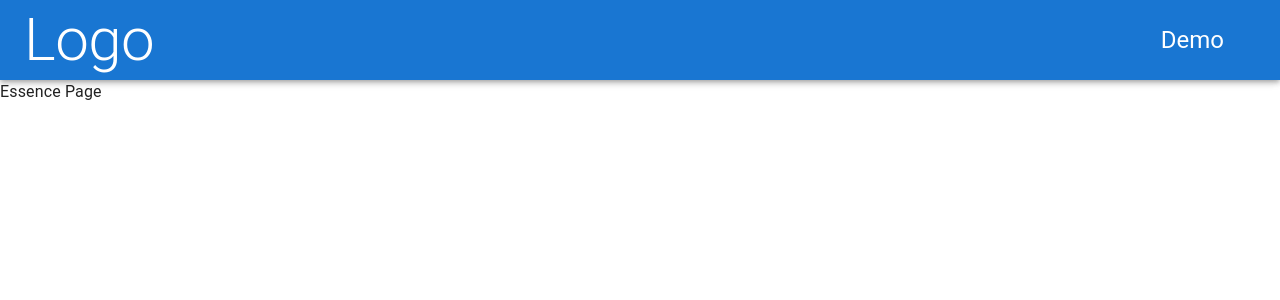
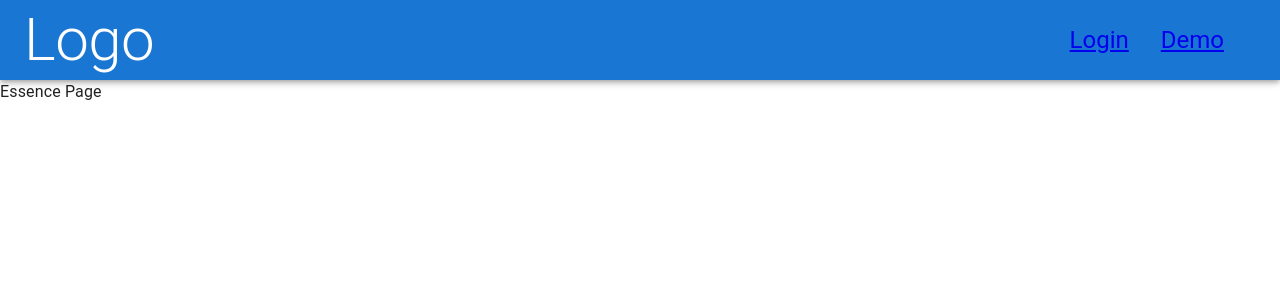
Before and after one commit to caciano-programmer/Essence, a React (Vite) app in the folder client/: page /Essence in a window 1280 px wide. Shown: the top 300 px of the page. Built offline with nearby package versions, Linux system fonts and the light colour scheme.

Commit message:
fixed the router to accurately fo to links

```diff
--- a/client/src/app/App.tsx
+++ b/client/src/app/App.tsx
@@ -1,15 +1,8 @@
-import { Box } from '@mui/material';
 import { RouterProvider } from 'react-router-dom';
-import Header from '../components/header';
 import router from '../router/router';
 
 function App() {
-  return (
-    <Box sx={{ height: '100%', width: '100%' }}>
-      <Header />
-      <RouterProvider router={router} />
-    </Box>
-  );
+  return <RouterProvider router={router} />;
 }
 
 export default App;
--- a/client/src/components/header.tsx
+++ b/client/src/components/header.tsx
@@ -13,10 +13,10 @@ function Header() {
             Logo
           </Typography>
           <Typography variant="h5" sx={{ mr: 4 }}>
-            {/* <Link to="login">Login</Link> */}
+            <Link to="/login">Login</Link>
           </Typography>
           <Typography variant="h5" sx={{ mr: 4 }}>
-            Demo
+            <Link to="/essence">Demo</Link>
           </Typography>
         </Toolbar>
       </AppBar>
--- a/client/src/errorBoundary.tsx
+++ b/client/src/errorBoundary.tsx
@@ -1,4 +1,4 @@
-import React, { Component, ErrorInfo, ReactNode } from 'react';
+import { Component, ErrorInfo, ReactNode } from 'react';
 
 interface Props {
   children?: ReactNode;
--- a/client/src/router/router.tsx
+++ b/client/src/router/router.tsx
@@ -1,16 +1,29 @@
-import { createBrowserRouter } from 'react-router-dom';
+import { createBrowserRouter, createRoutesFromElements, Outlet, Route } from 'react-router-dom';
+import Header from '../components/header';
 import Error from '../pages/error/error';
 import Essence from '../pages/essence/essence';
 import Landing from '../pages/landing/landing';
 import Login from '../pages/login/login';
 import Profile from '../pages/profile/profile';
 
-// TODO implement lazy loading/prefetching
-const router = createBrowserRouter([
-  { element: <Landing />, path: '/', errorElement: <Error /> },
-  { element: <Login />, path: '/login', errorElement: <Error /> },
-  { element: <Profile />, path: '/profile', errorElement: <Error /> },
-  { element: <Essence />, path: '/essence', errorElement: <Error /> },
-]);
+const router = createBrowserRouter(
+  createRoutesFromElements(
+    <Route element={<Layout />}>
+      <Route path="/" element={<Landing />} errorElement={<Error />} />
+      <Route path="/Login" element={<Login />} errorElement={<Error />} />
+      <Route path="/Profile" element={<Profile />} errorElement={<Error />} />
+      <Route path="/Essence" element={<Essence />} errorElement={<Error />} />
+    </Route>,
+  ),
+);
 
 export default router;
+
+function Layout() {
+  return (
+    <>
+      <Header />
+      <Outlet />
+    </>
+  );
+}
```
Also changed, not shown: client/package.json (+3 -4 lines).
